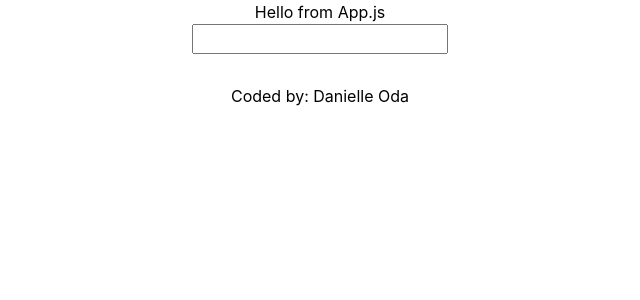
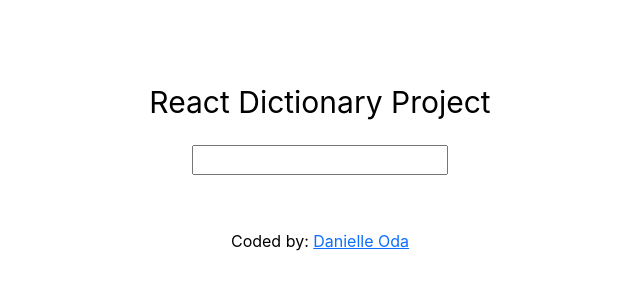
Before and after one commit to odadki/dictionary-project, a React (Create React App) app: page / in a window 1280 px wide. Shown: the top 300 px of the page, without its empty margins (320-960 px from the left). Built offline with nearby package versions, Linux system fonts and the light colour scheme.

Commit message:
Added link to Github, and polished CSS styling

```diff
--- a/src/App.css
+++ b/src/App.css
@@ -7,3 +7,9 @@
   text-align: center;
   margin: 30px 0;
 }
+
+.App-header {
+  margin-top: 80px;
+  margin-bottom: 20px;
+  font-size: 30px;
+}
--- a/src/App.js
+++ b/src/App.js
@@ -4,11 +4,20 @@
 function App() {
   return (
     <div className="App">
-      <header className="App-header">Hello from App.js</header>
+      <header className="App-header">React Dictionary Project</header>
       <main>
         <Dictionary />
       </main>
-      <footer className="App-footer">Coded by: Danielle Oda</footer>
+      <footer className="App-footer">
+        Coded by:{" "}
+        <a
+          href="https://github.com/odadki/dictionary-project"
+          target="_blank"
+          rel="noreferrer"
+        >
+          Danielle Oda
+        </a>
+      </footer>
     </div>
   );
 }
--- a/src/Dictionary.js
+++ b/src/Dictionary.js
@@ -29,6 +29,7 @@
       <form onSubmit={search}>
         <input type="search" onChange={handleKeywordChange} />
       </form>
+      <br />
       <Results results={results} />
     </div>
   );
```
